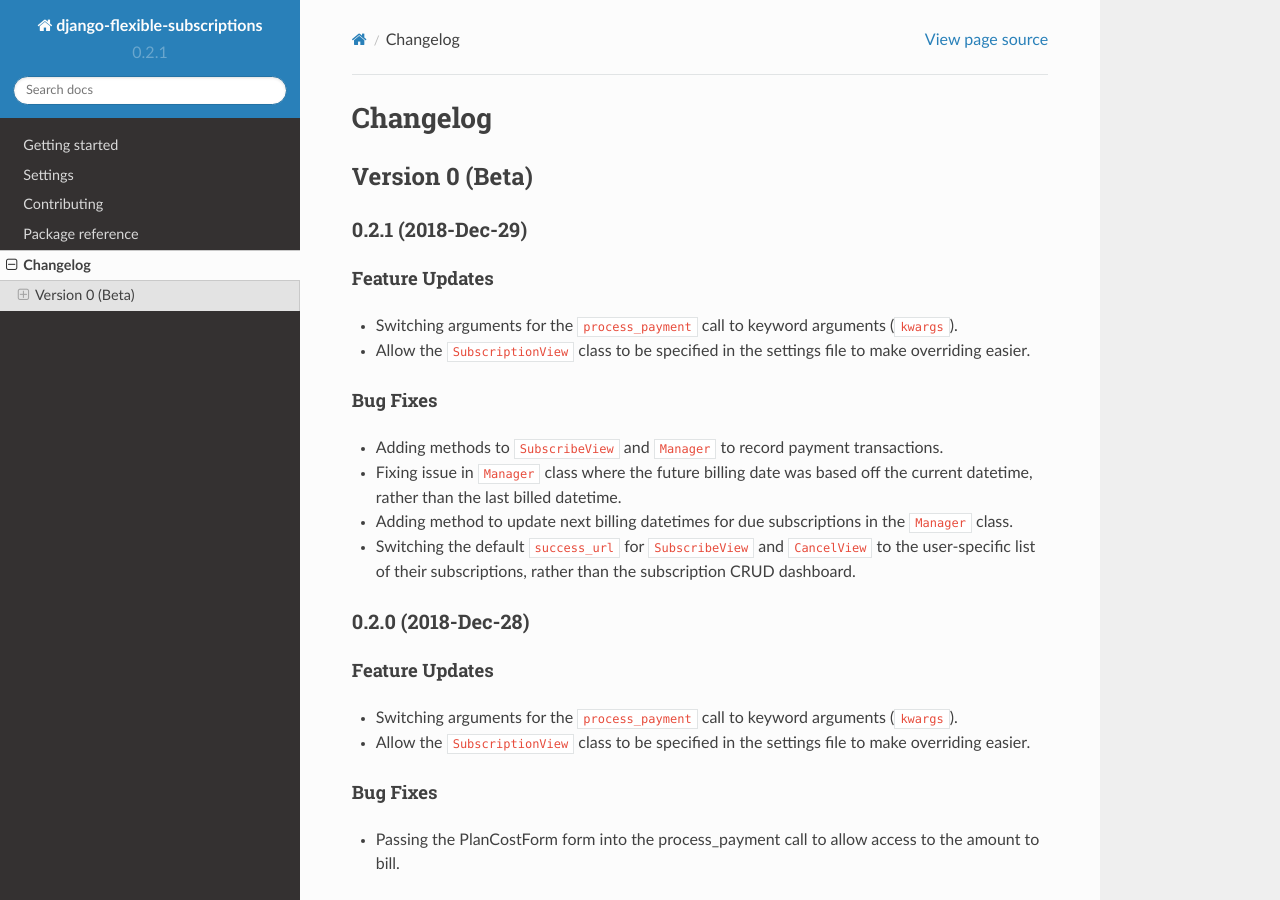
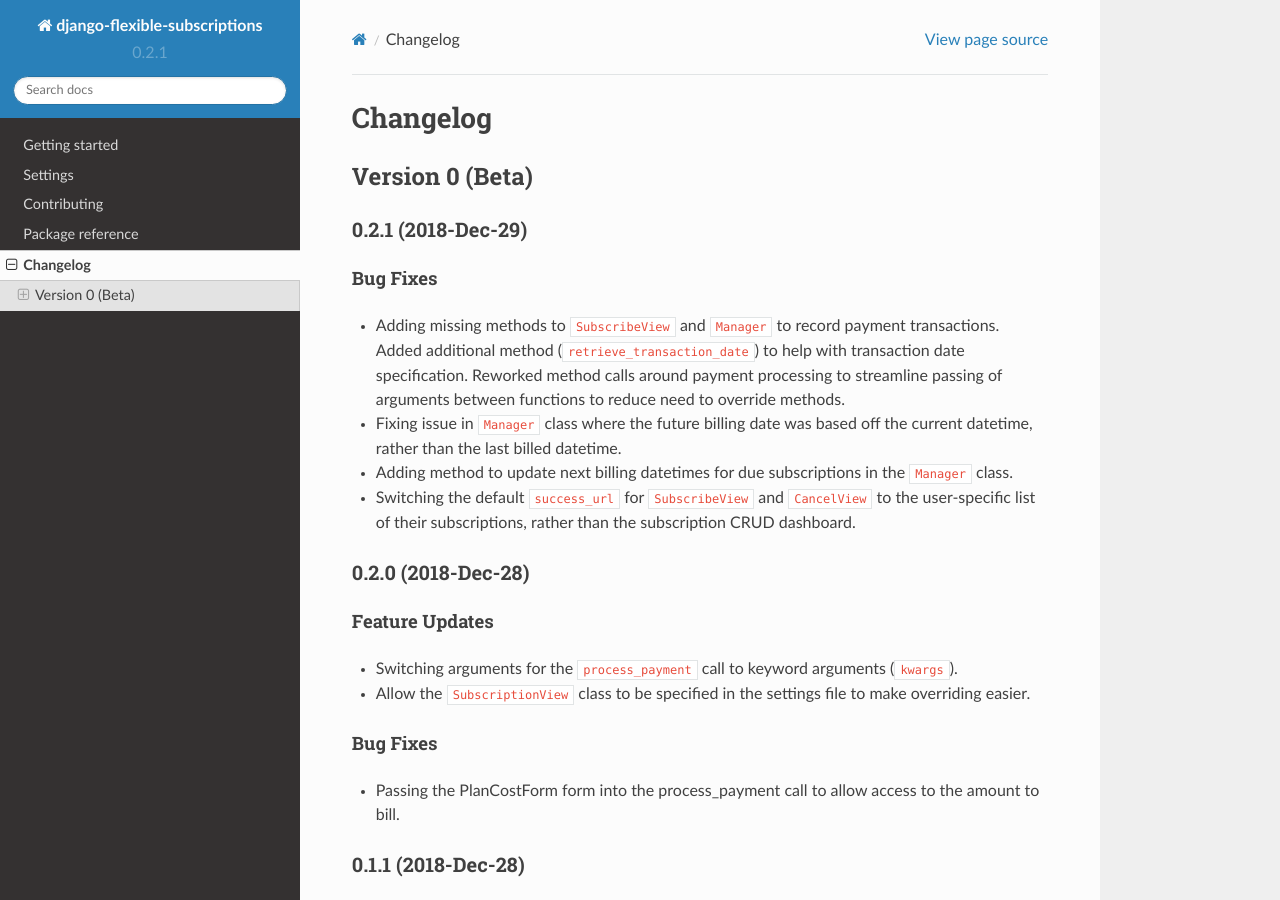
Before and after one commit to studybuffalo/django-flexible-subscriptions, a Sphinx documentation site: the page built from docs/changelog.rst, in a window 1280 px wide and 900 px high. Built offline with Sphinx 7.4.7 and the Read the Docs theme 2.0.0, drawn with Linux system fonts in a browser that asks for light colours; the version number is read from the project's files by our own code.

Commit message:
Updating changelog with additional changes

```diff
--- a/docs/changelog.rst
+++ b/docs/changelog.rst
@@ -9,18 +9,15 @@
 0.2.1 (2018-Dec-29)
 ===================
 
-Feature Updates
----------------
-* Switching arguments for the ``process_payment`` call to keyword
-  arguments (``kwargs``).
-* Allow the ``SubscriptionView`` class to be specified in the settings
-  file to make overriding easier.
-
 Bug Fixes
 ---------
 
-* Adding methods to ``SubscribeView`` and ``Manager`` to record payment
-  transactions.
+* Adding missing methods to ``SubscribeView`` and ``Manager`` to record
+  payment transactions. Added additional method
+  (``retrieve_transaction_date``) to help with transaction date
+  specification. Reworked method calls around payment processing to
+  streamline passing of arguments between functions to reduce need to
+  override methods.
 * Fixing issue in ``Manager`` class where the future billing date was
   based off the current datetime, rather than the last billed datetime.
 * Adding method to update next billing datetimes for due subscriptions
```
